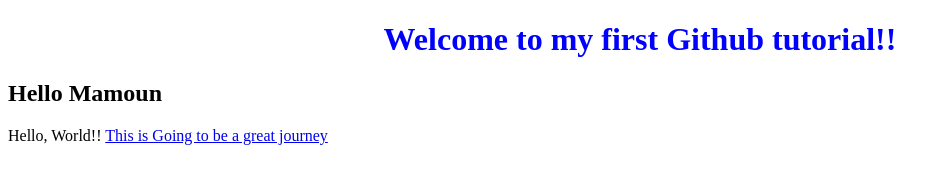
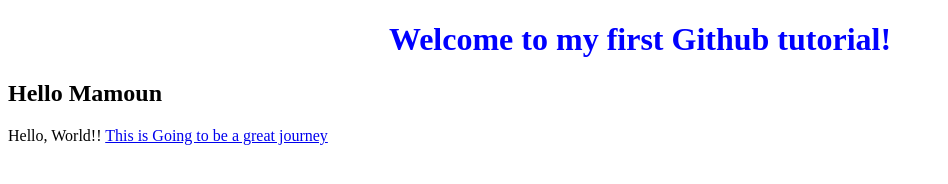
Before and after one commit to Memo-creator/Hello, a plain HTML site: page hello.html in a window 1280 px wide. Shown: the whole page, without its empty margins (0-948 px from the left). Drawn offline with Linux system fonts and the light colour scheme.

Commit message:
Removed exclemation

```diff
--- a/hello.html
+++ b/hello.html
@@ -14,7 +14,7 @@
   </head>
   <body>
 
-    <h1>Welcome to my first Github tutorial!!</h1>
+    <h1>Welcome to my first Github tutorial!</h1>
 
 
     <h2>Hello Mamoun</h2>
```
